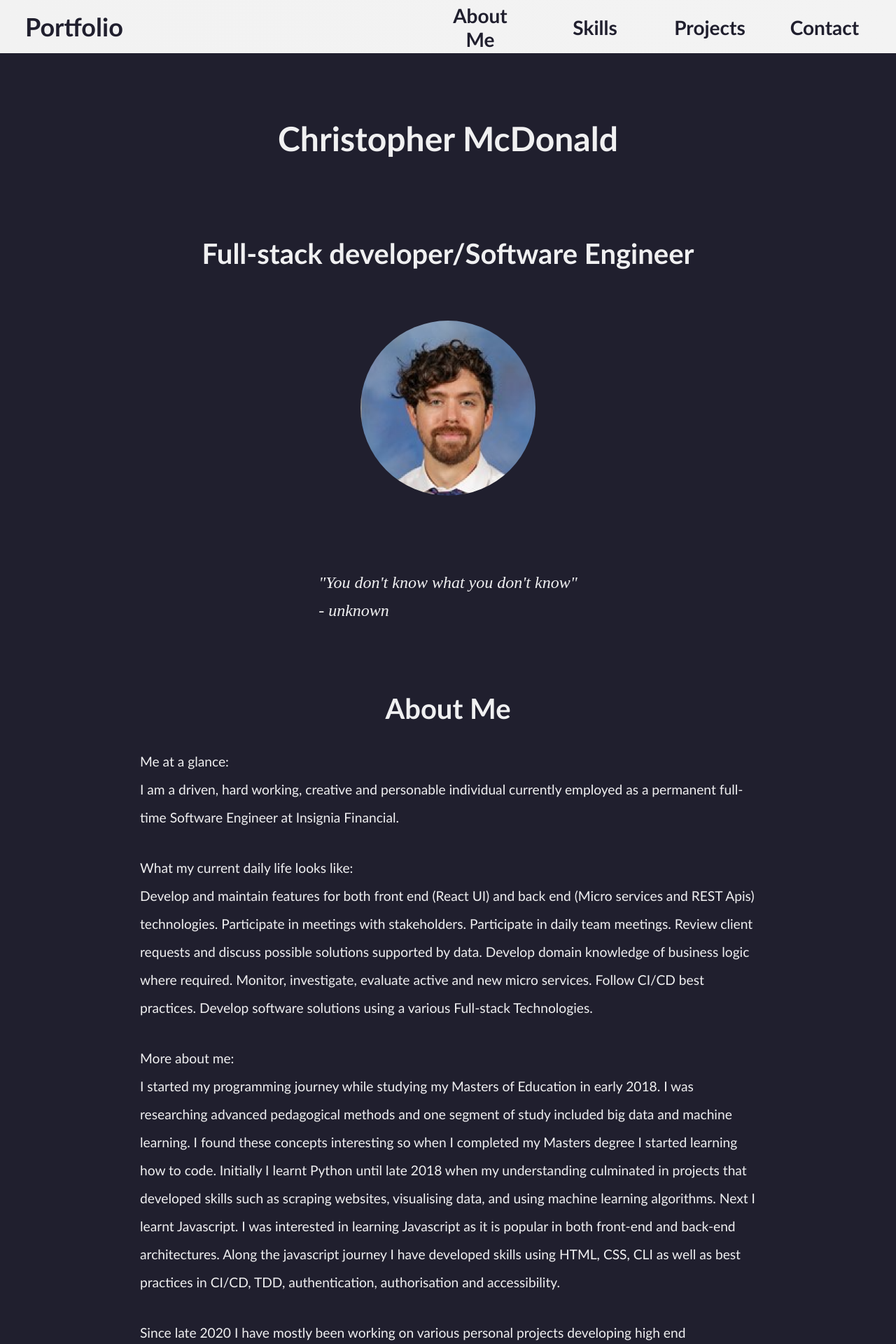
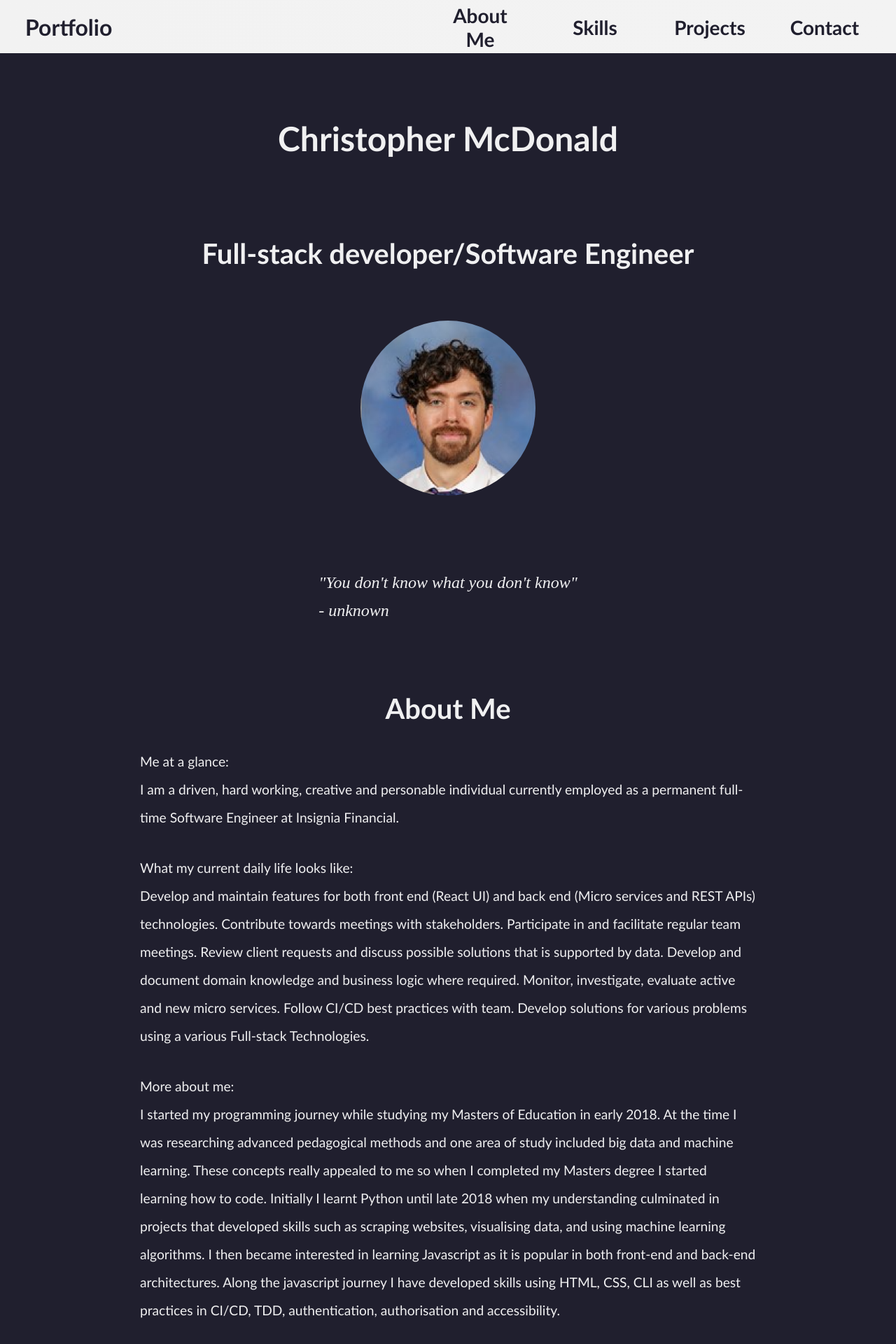
Before and after one commit to christopher-1989/v1-react-portfolio-website, a React (Create React App) app: page / in a window 1280 px wide. Shown: the top 1920 px of the page at 70% size. Built offline with nearby package versions, Linux system fonts and the light colour scheme.

Commit message:
2022, August 17 update

```diff
--- a/src/components/Navbar.js
+++ /dev/null
@@ -1,33 +0,0 @@
-import React from "react";
-import { Link } from "react-router-dom";
-
-
-export const Navbar = () => {
-    return (
-        <nav className="navbar" id="navbar">
-            <div className="nav-home-container" >
-                <Link className="home-button" to="/">Portfolio</Link>
-            </div>
-            {/* <div className="menu-icon" >
-                <a className='nav-menu-button' id='nav-menu-button'>
-                    <i className='fas fa-bars' id="bars"></i>
-                </a>
-            </div> */}
-            <div className="nav-menu" id="nav-menu">
-                {/* <NavButton className="nav-button" id="button-one" target={"/#about-me"} /> */}
-                <div className="nav-item">
-                    <a className="nav-button" id="button-one" href={`${process.env.PUBLIC_URL}/#about-me`}>About Me</a>
-                </div>
-                <div className="nav-item">
-                    <a className="nav-button" id="button-two" href={`${process.env.PUBLIC_URL}/#skills`} >Skills</a>
-                </div>
-                <div className="nav-item" >
-                    <a className="nav-button" id="button-three" href={`${process.env.PUBLIC_URL}/#projects`} >Projects</a>
-                </div>
-                <div className="nav-item">
-                    <Link className="nav-button" to="/contact">Contact</Link>
-                </div>
-            </div>
-        </nav>
-    )
-}
--- /dev/null
+++ b/src/components/Navbar.jsx
@@ -0,0 +1,102 @@
+import React, { useEffect, useState } from "react";
+import { Link } from "react-router-dom";
+
+const navBarActiveStyle = {
+    height: "100vh",
+    display: "flex",
+    flexDirection: "column"
+}
+
+const navMenuActiveStyle = {
+    width: '100%',
+    float: 'none',
+    top: '30vh',
+    left: '0',
+    height: '20vh',
+    display: 'flex',
+    flexDirection: "column"
+}
+
+const navBarInactiveStyle = {
+    height: "4.75rem",
+    display: "flex",
+    flexDirection: "row"
+}
+
+const navMenuInactiveStyle = {
+    width: '100%',
+    float: 'none',
+    top: '-100%',
+    left: '-200%',
+    height: '100%',
+    display: 'grid',
+    flexDirection: "none",
+}
+
+
+export const Navbar = () => {
+
+    const [navActive, setNavActive] = useState(false)
+    const [screenWidth, setScreenWidth] = useState(window.innerWidth);
+
+    useEffect(() => {
+        const handleResize = () => setScreenWidth(window.innerWidth)
+        window.addEventListener('resize', handleResize);
+        return () => window.removeEventListener('resize', handleResize);
+    }, [])
+
+    const NavMenuComponent = () => {
+        if (screenWidth < 901) {
+            return (
+            <>
+                <div className="menu-icon" >
+    {                // eslint-disable-next-line jsx-a11y/anchor-is-valid
+    }                <a className='nav-menu-button' id='nav-menu-button' onClick={() => setNavActive(!navActive)}>
+                        <i className={navActive ? 'fas fa-times' : 'fas fa-bars'} id="bars"></i>
+                    </a>
+                </div>
+                <div className="nav-menu-mobile" id="nav-menu-mobile" style={navActive ? navMenuActiveStyle : navMenuInactiveStyle}>
+                    <div className="nav-item-mobile">
+                        <a className="nav-button-mobile" id="button-one" onClick={() => setNavActive(!navActive)} href={`${process.env.PUBLIC_URL}/#about-me`}>About Me</a>
+                    </div>
+                    <div className="nav-item-mobile">
+                        <a className="nav-button-mobile" id="button-two" onClick={() => setNavActive(!navActive)} href={`${process.env.PUBLIC_URL}/#skills`} >Skills</a>
+                    </div>
+                    <div className="nav-item-mobile" >
+                        <a className="nav-button-mobile" id="button-three" onClick={() => setNavActive(!navActive)} href={`${process.env.PUBLIC_URL}/#projects`} >Projects</a>
+                    </div>
+                    <div className="nav-item-mobile">
+                        <Link className="nav-button-mobile" to="/contact">Contact</Link>
+                    </div>
+                </div>
+                </>
+            )
+        } else {
+            return (
+            <div className="nav-menu" id="nav-menu">
+                <div className="nav-item">
+                    <a className="nav-button" id="button-one" href={`${process.env.PUBLIC_URL}/#about-me`}>About Me</a>
+                </div>
+                <div className="nav-item">
+                    <a className="nav-button" id="button-two" href={`${process.env.PUBLIC_URL}/#skills`} >Skills</a>
+                </div>
+                <div className="nav-item" >
+                    <a className="nav-button" id="button-three" href={`${process.env.PUBLIC_URL}/#projects`} >Projects</a>
+                </div>
+                <div className="nav-item">
+                    <Link className="nav-button" to="/contact">Contact</Link>
+                </div>
+            </div>
+            )
+        }
+    }
+
+    return (
+        <nav className="navbar" id="navbar" style={navActive ? navBarActiveStyle : navBarInactiveStyle}>
+            <div className="nav-home-container">
+                <Link className="home-button" to="/">Portfolio</Link>
+            </div>
+            {NavMenuComponent()}
+        </nav>
+    )
+}
--- a/src/components/Skills.js
+++ b/src/components/Skills.js
@@ -28,14 +28,14 @@ export const listOfSkills = [
     {
         iconClass: "fab fa-python",
         name: "Python",
-    },
+    }
 ]
 
 
 export const SkillIcon = ({ props }) => {
     return (
-        <div class="skill-container" key={props.index}>
-            <i class={props.iconClass} alt={props.name}></i>
+        <div className="skill-container" key={props.index}>
+            <i className={props.iconClass} alt={props.name}></i>
             <h3>{props.name}</h3>
         </div>
     )
--- a/src/pages/Contact.js
+++ b/src/pages/Contact.js
@@ -11,7 +11,7 @@ const handleClick = function () {
             <div>
                 <nav class="navbar">
                     <div class="nav-home-container" >
-                        <Link class="home-button" to="/">Portfolio Home</Link>
+                        <Link class="home-button" to="/">Home</Link>
                     </div>
                 </nav>
                 <main class="main-container">
--- a/src/pages/Home.css
+++ b/src/pages/Home.css
@@ -34,7 +34,6 @@ body {
 }
 
 .nav-home-container {
-  height: 4rem;
   display: flex;
   align-items: center;
   position: fixed;
@@ -50,6 +49,7 @@ body {
   display: flex;
   text-align: left;
   margin-left: 1rem;
+  font-weight: bolder;
 }
 
 .menu-icon {
@@ -59,6 +59,7 @@ body {
   right: 0%;
   text-align: right;
   justify-content: center;
+  transition: all 0.2s;
 }
 
 .nav-menu-button {
@@ -80,7 +81,8 @@ body {
   color: #201f2e;
 }
 
-.nav-menu {
+.nav-menu,
+.nav-menu-mobile {
   position: relative;
   display: grid;
   grid-template-columns: repeat(4, auto);
@@ -92,18 +94,21 @@ body {
   margin-right: 2rem;
   left: -200%;
   top: -100%;
-  transition: all 0.2s ease-in-out;
+  transition: all 0.2s;
 }
 
-.nav-button {
+.nav-button,
+.nav-button-mobile {
   text-decoration: none;
   color: #201f2e;
   font-size: 1.5rem;
   display: block;
   width: 100%;
+  padding: 1rem 0;
 }
 
-.nav-item {
+.nav-item,
+.nav-item-mobile {
   display: flex;
   color: #fffe;
   align-items: center;
@@ -135,8 +140,6 @@ body {
   padding: 6vw 0 0 0;
   width: 100%;
   display: grid;
-  /* grid-template-columns: repeat(1, 88vw); */
-  /* grid-auto-rows: minmax(8vh, auto); */
   align-items: center;
   justify-items: center;
 }
@@ -145,8 +148,6 @@ h1 {
   font-size: 2.25rem;
   display: inline-flex;
   flex: auto;
-  /* margin-bottom: 2rem; */
-  /* grid-column: 1 / 2; */
   text-align: center;
 }
 
@@ -157,8 +158,6 @@ h1 {
   overflow: hidden;
   border-radius: 50%;
   margin: 4.5rem;
-  /* grid-column: 1 / 2; */
-  /* grid-row: 2 / 4; */
 }
 
 .circular-portrait img {
@@ -171,8 +170,6 @@ h1 {
 .about-me h2 {
   padding-top: 6rem;
   margin: 0;
-  /* grid-column: 1 / 2; */
-  /* grid-row: 5 / 6; */
   font-size: 2.5rem;
   display: flex;
   flex: auto;
@@ -183,7 +180,6 @@ h1 {
 .skills p {
   box-sizing: border-box;
   width: 80%;
-  /* grid-column: 1 / 2; */
   line-height: 2.5rem;
   font-size: 1.2rem;
   display: flex;
@@ -193,8 +189,6 @@ h1 {
 }
 
 #quote {
-  /* margin-top: 1rem; */
-  /* padding: 6rem 0; */
   font-family: "Times New Roman", Times, serif;
   font-size: 1.5rem;
 }
@@ -329,8 +323,6 @@ footer {
   padding-bottom: 6vw;
   background-color: #0b925e;
   display: grid;
-  /* grid-template-columns: repeat(1, 88vw); */
-  /* grid-auto-rows: minmax(10vh, auto); */
   text-align: center;
   align-items: center;
   justify-items: center;
@@ -353,8 +345,6 @@ footer {
 .contact {
   /* padding-left: 6vw; */
   display: grid;
-  /* grid-template-columns: repeat(1, 88vw); */
-  /* grid-auto-rows: minmax(10vh, auto); */
   height: auto;
   min-width: 100%;
   margin: 0 auto;
@@ -395,7 +385,6 @@ footer {
     transition: all 0.2s ease-in-out;
   }
 
-  .home-button:hover,
   .nav-button:hover,
   .fa-bars:hover {
     color: #201f2eb0;
@@ -422,6 +411,13 @@ footer {
     border-bottom: 4px solid #201f2e;
     transition: all 0.2s ease-out;
   }
+
+  .nav-item:hover {
+    color: #201f2e
+  }
+  .nav-button:hover {
+    color: "red"
+  }
 }
 
 @media screen and (min-width: 900px) {
@@ -432,11 +428,6 @@ footer {
 
   .nav-button {
     font-size: 1.75rem;
-    font-weight: bolder;
-  }
-
-  .home-button {
-    font-size: 2.25rem;
     font-weight: bolder;
   }
 
@@ -464,6 +455,13 @@ footer {
   .title {
     font-size: 1rem;
   }
+
+  .nav-item:hover {
+    border-bottom: 0.5rem solid #201f2e;
+    border-radius: 10%;
+    transition: all 0.2s ease-in-out;
+  }
+
 }
 
 @media screen and (prefers-reduced-motion: no-preference) {
--- a/src/pages/Home.js
+++ b/src/pages/Home.js
@@ -1,12 +1,12 @@
-import React from 'react'
-import { listOfProjects, ProjectCard } from '../components/Projects'
-import { listOfSkills, SkillIcon } from '../components/Skills'
-import headshot from '../img/headshot.png'
-import './Home.css'
-import { Timer } from '../components/Timer'
-import { Navbar } from '../components/Navbar'
-import { Link } from 'react-router-dom'
-// import '../services/navLogic'
+import React from 'react';
+import { listOfProjects, ProjectCard } from '../components/Projects';
+import { listOfSkills, SkillIcon } from '../components/Skills';
+import headshot from '../img/headshot.png';
+import './Home.css';
+import { Timer } from '../components/Timer';
+import { Navbar } from '../components/Navbar';
+import { Link } from 'react-router-dom';
+import recipemeVideo from '../vid/share-recipe.mp4';
 
 function Home() {
 
@@ -31,30 +31,32 @@ function Home() {
                     </p>
                     <p className='first-para'>
                     What my current daily life looks like:<br></br>
-                    Develop and maintain features for both front end (React UI) and back end (Micro services and REST Apis) technologies.
-                    Participate in meetings with stakeholders.
-                    Participate in daily team meetings.
-                    Review client requests and discuss possible solutions supported by data.
-                    Develop domain knowledge of business logic where required.
+                    Develop and maintain features for both front end (React UI) and back end (Micro services and REST APIs) technologies.
+                    Contribute towards meetings with stakeholders.
+                    Participate in and facilitate regular team meetings.
+                    Review client requests and discuss possible solutions that is supported by data.
+                    Develop and document domain knowledge and business logic where required.
                     Monitor, investigate, evaluate active and new micro services.
-                    Follow CI/CD best practices.
-                    Develop software solutions using a various Full-stack Technologies.
+                    Follow CI/CD best practices with team.
+                    Develop solutions for various problems using a various Full-stack Technologies.
                     </p>
                     <p className="second-para" >
                     More about me:<br></br>
-                    I started my programming journey while studying my Masters of Education in early 2018. I was researching advanced pedagogical methods and one segment of study included big data and machine learning. I found these concepts interesting so when I completed my Masters degree I started learning how to code. Initially I learnt Python until late 2018 when my understanding culminated in projects that developed skills such as scraping websites, visualising data, and using machine learning algorithms.
-                    Next I learnt Javascript. I was interested in learning Javascript as it is popular in both front-end and back-end architectures. Along the javascript journey I have developed skills using HTML, CSS, CLI as well as best practices in CI/CD, TDD, authentication, authorisation and accessibility.
+                    I started my programming journey while studying my Masters of Education in early 2018. At the time I was researching advanced pedagogical methods and one area of study included big data and machine learning.
+                    These concepts really appealed to me so when I completed my Masters degree I started learning how to code.
+                    Initially I learnt Python until late 2018 when my understanding culminated in projects that developed skills such as scraping websites, visualising data, and using machine learning algorithms.
+                    I then became interested in learning Javascript as it is popular in both front-end and back-end architectures. Along the javascript journey I have developed skills using HTML, CSS, CLI as well as best practices in CI/CD, TDD, authentication, authorisation and accessibility.
                     </p>
                     <p className="second-para">
-                    Since late 2020 I have mostly been working on various personal projects developing high end technologies and competencies including React, Node, Express, React Native, Expo, Postgres, MongoDB and Docker to name a few. The public projects can be found on my GitHub pages and private projects on my portfolio website.
+                    Since late 2020 I have spent most of my free time working on various personal projects developing fluency using high end technologies such as React, Node, Express, React Native, Expo, MySQL/Postgres, MongoDB, Amazon Web Services (AWS) and Docker to name a few.
                     <br></br>
-                    Prior to this position I was a Physics and Mathematics secondary school teacher for 7 years.
+                    Prior to my change in career, I was a Physics and Mathematics secondary school teacher for 7 years. A few last noteworthy points about me: I am new father, I am an avid snowboarder, I lived in Germany and speak German and I ride motorbikes.
                     </p>
                 </section>
                 <section className="skills" id="skills">
                     <h2 className="section-heading">Skills</h2>
                     <p className='first-para'><b>
-                    Technologies that are typically used include but are not limited to Git, Jira, Typescript, React, Kotlin/Java, MongoDB, MySQL, Insomnia, RabbitMQ, Kafka, Kibana. I also have extensive experience using React Native and Expo.
+                    Professional skills snapshot: AWS, Git, Jira, CLI, Typescript/JavaScript, React, React Native, Expo, Kotlin, Java, Python, MongoDB, MySQL/Postgres, Insomnia/Postman, RabbitMQ, Kafka, Elastic/Kibana, Docker, Google Play store, Apple store, VSC, IntelliJ.
                     </b></p>
                     <div className="skill-set" >
                         {listOfSkills.map((icon, index) => <SkillIcon props={icon} key={index}/>)}
@@ -66,6 +68,12 @@ function Home() {
                 <section className="projects" id="projects">
                     <div className="project-segment">
                         <h2>Full-stack projects</h2>
+                        <p style={{margin: "2rem"}}><em>All projects shown below were done in free time at my leisure and does not display paid work</em></p>
+                        <video title="Recipeme-iOS" width={300} height={600} controls >
+                            <source src={recipemeVideo} type="video/mp4"/>
+                        </video>
+                        <h3>Recipeme video demo of live iOS app hitting AWS API Gateway, Lambda, DynamoDB Endpoint</h3>
+
                         {listOfProjects.map((project, index) => project.type === "Full-stack" && <ProjectCard props={project} key={index}/>)}
                     </div>
                     <div className="project-segment">
@@ -81,7 +89,7 @@ function Home() {
                 </section>
                 <footer>
                     <Link className="footer-button" to="/contact"><strong>Contact</strong></Link>
-                    <h4>Im a responsive website. View me at different window sizes :)</h4>
+                    <h4>Im a responsive, mobile-first website. View me at different window sizes :)</h4>
                 </footer>
             </main>
         </div>
```
Also changed, not shown: src/components/Projects.js (+7 -16 lines), src/services/navLogic.js (deleted, +0 -72 lines), src/img/website-design-system.png (deleted), 1 other file (tests, documents, lock files or other folders).
